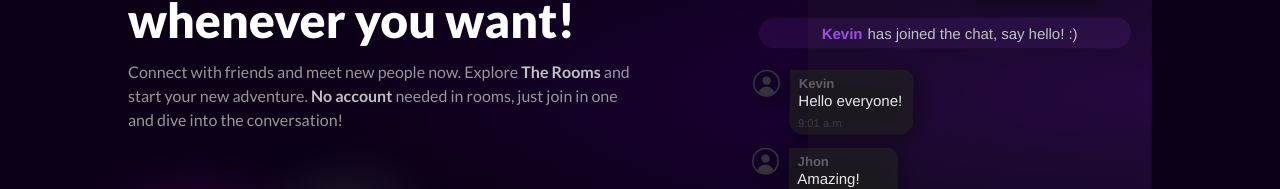
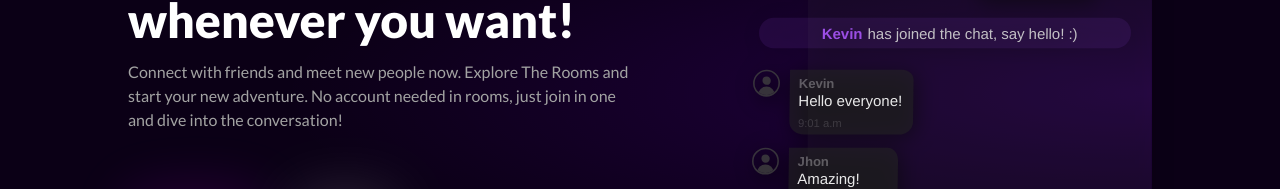
Before and after one commit to SebastianL-dev/Flare, a Next.js app in the folder client/web/: page / in a window 1280 px wide. Shown: the part 387-576 px from the top of the page. Built offline with nearby package versions, Linux system fonts and the light colour scheme; no server answers.

Commit message:
chore(web-home): improve performance ⚡️
- Change .css to public directory.

- Remove some tailwind classes.

```diff
--- a/client/web/src/app/layout.tsx
+++ b/client/web/src/app/layout.tsx
@@ -1,7 +1,7 @@
 import type { Metadata } from "next";
-import "../styles/globals.css";
+import "../../public/styles/globals.css";
 import { ServerProvider } from "@/contexts/serverCtx";
-import { lato } from "@/styles/fonts";
+import { lato } from "../../public/styles/fonts";
 import SchemaMarkUp from "@/components/schemaMarkUp";
 
 export const metadata: Metadata = {
--- a/client/web/src/app/page.tsx
+++ b/client/web/src/app/page.tsx
@@ -43,17 +43,10 @@ export default function Home() {
                 Chat with <span className="text-purple-500">everyone</span>{" "}
                 whenever you want!
               </h1>
-              <p className="w-full text-neutral-300 text-opacity-70 max-lg:text-center">
-                Connect with friends and meet new people now. Explore{" "}
-                <strong className="text-white text-opacity-75">
-                  The Rooms
-                </strong>{" "}
-                and start your new adventure.{" "}
-                <strong className="text-white text-opacity-75">
-                  No account
-                </strong>{" "}
-                needed in rooms, just join in one and dive into the
-                conversation!
+              <p className="w-full text-neutral-400 max-lg:text-center">
+                Connect with friends and meet new people now. Explore The Rooms
+                and start your new adventure. No account needed in rooms, just
+                join in one and dive into the conversation!
               </p>
             </div>
             <div className="flex gap-8 max-lg:justify-center">
```
Also changed, not shown: client/web/public/styles/fonts.ts (renamed from client/web/src/styles/fonts.ts), client/web/public/styles/globals.css (renamed from client/web/src/styles/globals.css).
